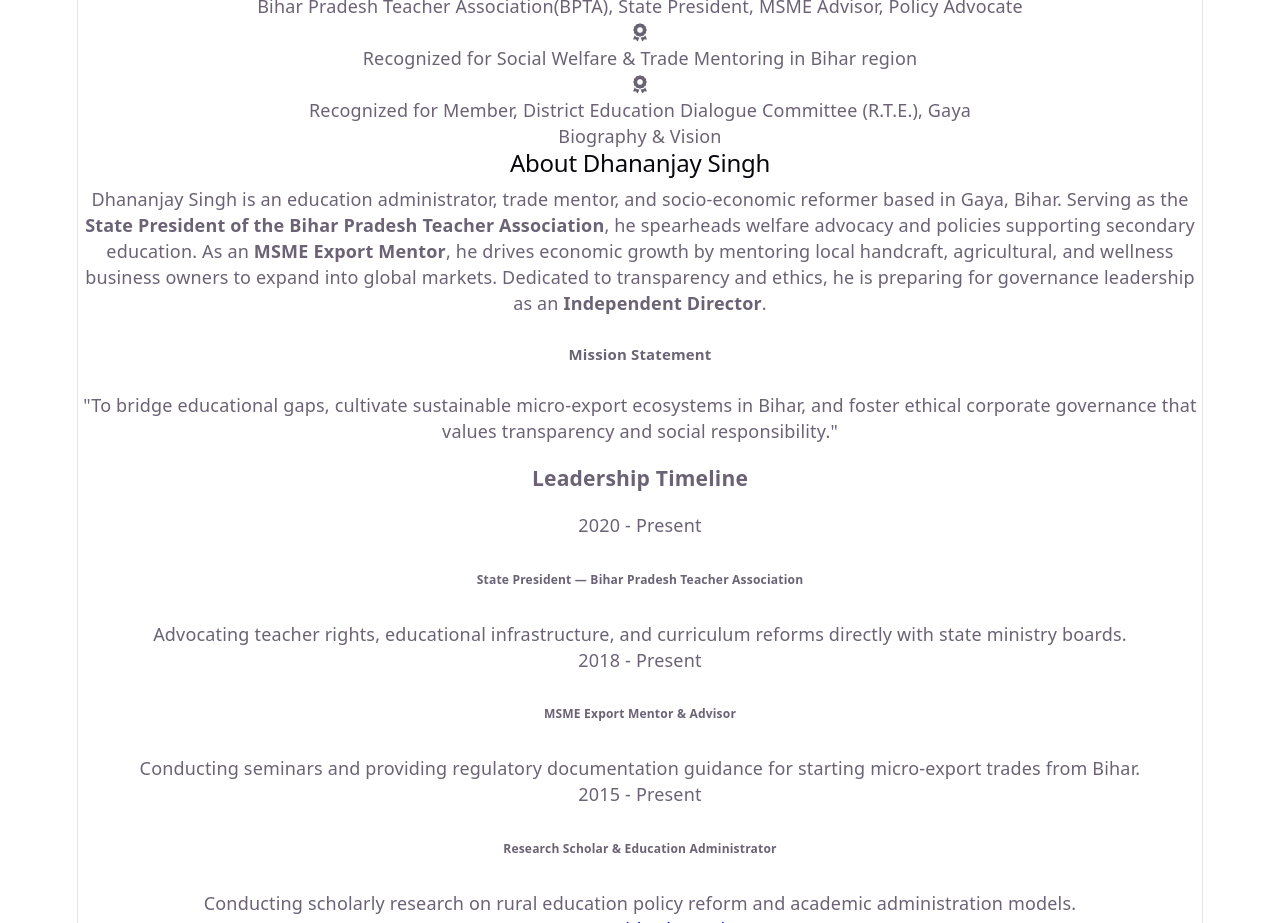
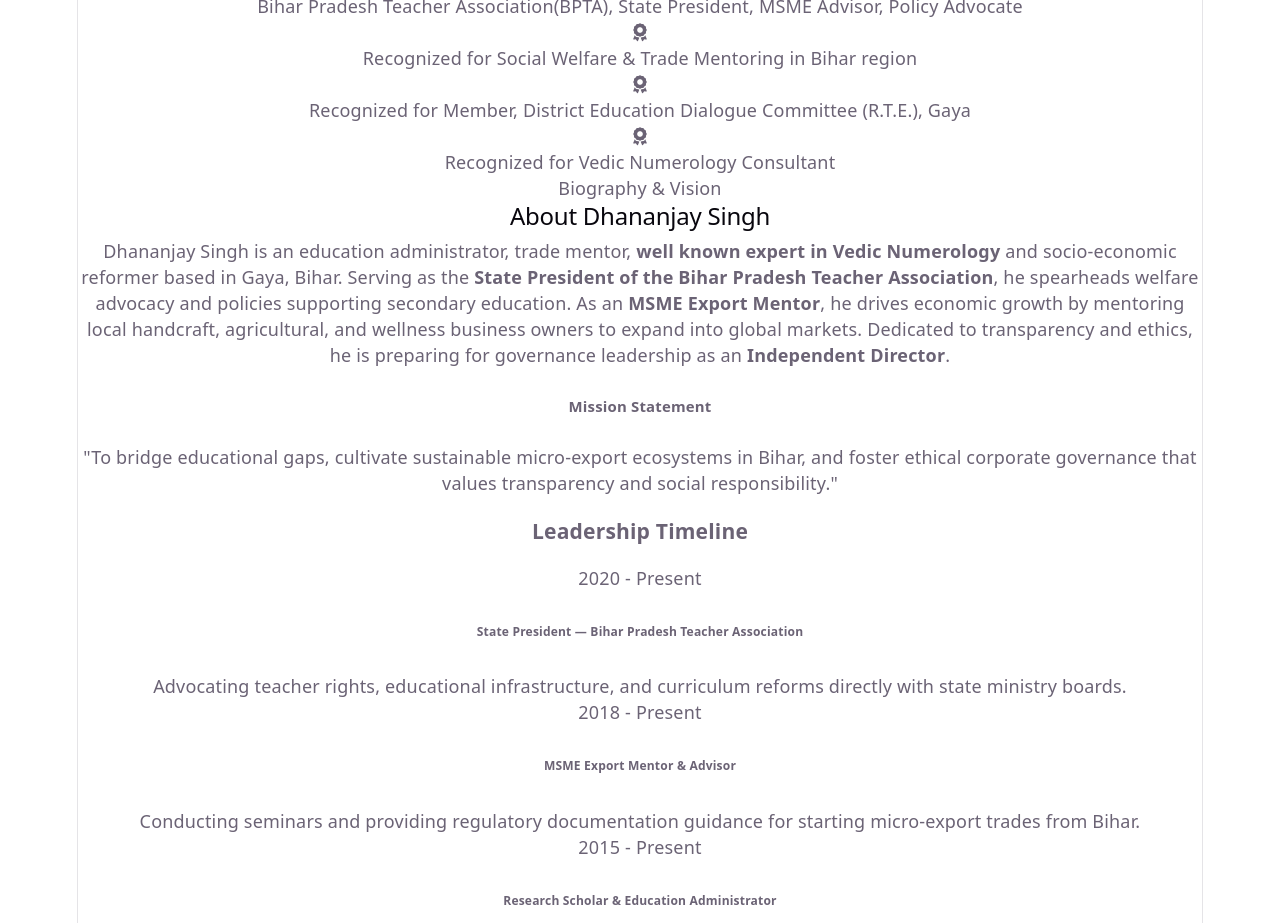
Before and after one commit to Aaditya2302/Dhananjay_Portfolio, a React (Vite) app: page / in a window 1280 px wide. Shown: the part 2220-3143 px from the top of the page. Built offline with nearby package versions, Linux system fonts and the light colour scheme; no server answers; the HTML template or start-up script is replaced by a standard one.

Commit message:
about section update

```diff
--- a/src/components/sections/About.jsx
+++ b/src/components/sections/About.jsx
@@ -89,6 +89,15 @@
                   </span>
                 </p>
               </div>
+              <div className="bg-primary-navy border-2 border-accent-gold rounded-2xl p-4 sm:p-[16px_24px] shadow-lg flex items-center gap-[16px] max-w-[260px] text-bg-light z-10">
+                <i className="fa-solid fa-award text-[2rem] text-accent-gold shrink-0"></i>
+                <p className="text-[0.85rem] font-medium text-text-secondary leading-[1.3]">
+                  Recognized for{" "}
+                  <span className="block font-montserrat text-[1.1rem] font-bold text-bg-white mt-0.5">
+                  Vedic Numerology Consultant
+                  </span>
+                </p>
+              </div>
             </div>
           </motion.div>
 
@@ -101,7 +110,7 @@
               About Dhananjay Singh
             </motion.h2>
             <motion.p className="text-[1rem] text-text-secondary leading-[1.7] mb-6" variants={revealVariants}>
-              Dhananjay Singh is an education administrator, trade mentor, and socio-economic reformer based in Gaya, Bihar. Serving as the <strong className="text-primary-navy font-semibold">State President of the Bihar Pradesh Teacher Association</strong>, he spearheads welfare advocacy and policies supporting secondary education. As an <strong className="text-primary-navy font-semibold">MSME Export Mentor</strong>, he drives economic growth by mentoring local handcraft, agricultural, and wellness business owners to expand into global markets. Dedicated to transparency and ethics, he is preparing for governance leadership as an <strong className="text-primary-navy font-semibold">Independent Director</strong>.
+              Dhananjay Singh is an education administrator, trade mentor, <strong className="text-primary-navy font-semibold">well known expert in Vedic Numerology</strong> and socio-economic reformer based in Gaya, Bihar. Serving as the <strong className="text-primary-navy font-semibold">State President of the Bihar Pradesh Teacher Association</strong>, he spearheads welfare advocacy and policies supporting secondary education. As an <strong className="text-primary-navy font-semibold">MSME Export Mentor</strong>, he drives economic growth by mentoring local handcraft, agricultural, and wellness business owners to expand into global markets. Dedicated to transparency and ethics, he is preparing for governance leadership as an <strong className="text-primary-navy font-semibold">Independent Director</strong>.
             </motion.p>
 
             {/* Mission Statement Box */}
```
